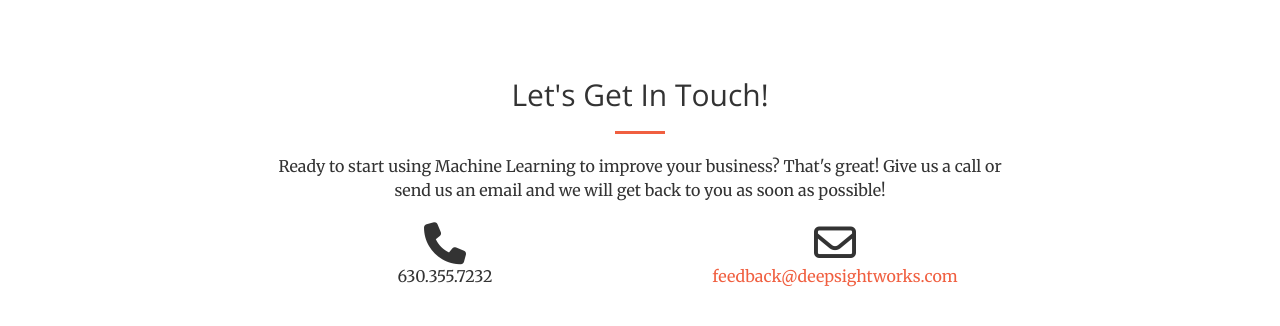
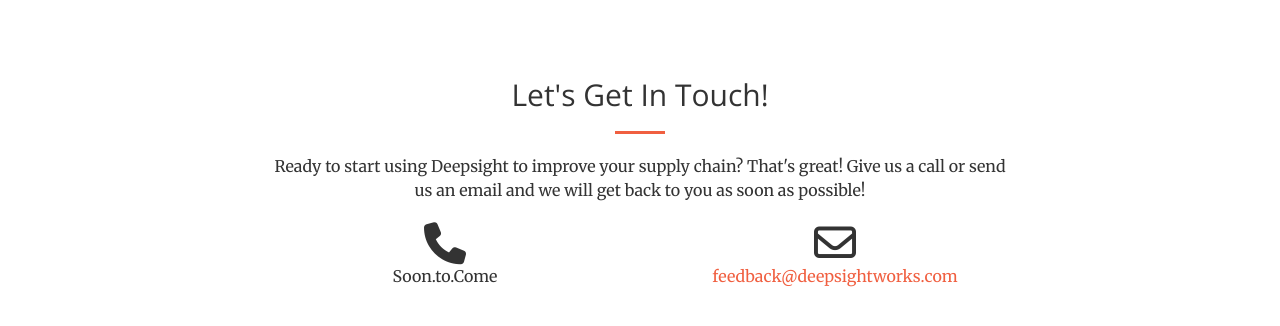
Before and after one commit to DeepSightWorks/deepsightworks.github.io, a website: page index.html in a window 1280 px wide. Shown: the part 2171-2497 px from the top of the page. Drawn offline with nearby package versions, Linux system fonts and the light colour scheme; files that its build step writes are made by us from their sources.

Commit message:
Update index.html

```diff
--- a/index.html
+++ b/index.html
@@ -258,11 +258,11 @@
 				<div class="col-lg-8 col-lg-offset-2 text-center">
 					<h2 class="section-heading">Let's Get In Touch!</h2>
 					<hr class="primary">
-					<p>Ready to start using Machine Learning to improve your business? That's great! Give us a call or send us an email and we will get back to you as soon as possible!</p>
+					<p>Ready to start using Deepsight to improve your supply chain? That's great! Give us a call or send us an email and we will get back to you as soon as possible!</p>
 				</div>
 				<div class="col-lg-4 col-lg-offset-2 text-center">
 					<i class="fa fa-phone fa-3x sr-contact"></i>
-					<p>630.355.7232</p>
+					<p>Soon.to.Come</p>
 				</div>
 				<div class="col-lg-4 text-center">
 					<i class="fa fa-envelope-o fa-3x sr-contact"></i>
```
